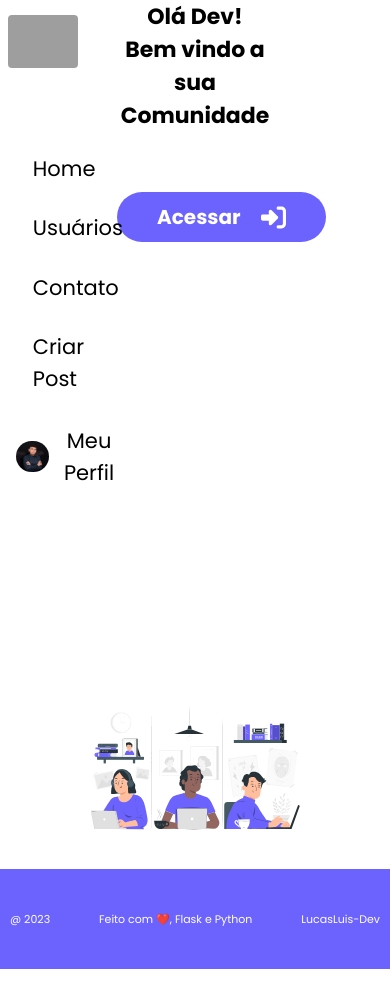
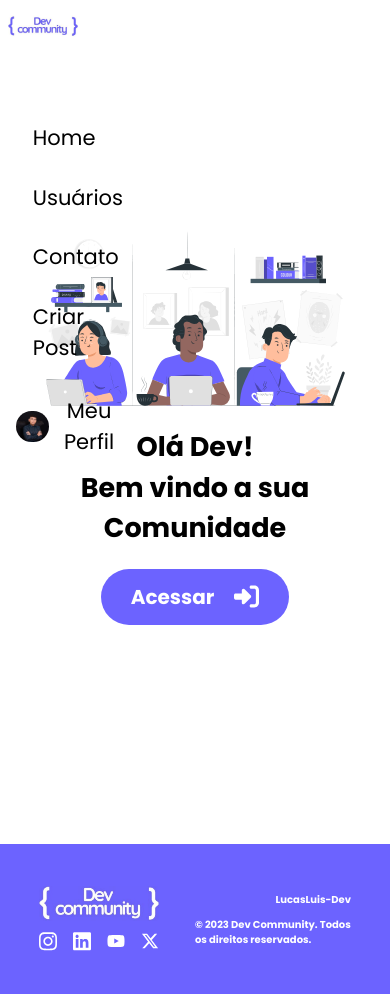
Before and after one commit to LucasLuis-Dev/Dev-Community, a Flask app: page / in a window 390 px wide. Before the commit the page ends 969 px from the top, so only its background shows below. Run offline with Flask 3, Linux system fonts and the light colour scheme; a user stored in the database is signed in; some libraries are stand-ins or nearby versions; grey boxes are pictures that could not be loaded.

Commit message:
add mobile responsive  capa.html

```diff
--- a/comunidade_dev/templates/base.html
+++ b/comunidade_dev/templates/base.html
@@ -44,14 +44,37 @@
     {% block body %}
     {% endblock %}
 
-    <footer class="flex flex-row pl-[10%] pr-[10%] bottom-[0px] w-full bg-[#6C63FF] text-white h-[100px] justify-between items-center px-[120px] mt-[25px]
-    max-[400px]:text-[11px] max-[400px]:px-[10px] ">
+    <footer class="flex flex-row px-[10%] py-[5%] bottom-[0px] w-full bg-[#6C63FF] text-white h-[100px] justify-between items-center  mt-[25px]
+    max-[480px]:h-[150px] max-[480px]:mt-[0] ">
 
-        <h2>@ 2023</h2>
+        <div class="flex flex-col justify-between gap-[40px] max-[480px]:gap-[10px]">
+            <figure>
+                <img  class="w-[220px] rounded max-[480px]:w-[120px] " src="{{ url_for('static', filename='Dev community(1)(1).jpg') }}" alt="">
+            </figure>
 
-        <h2>Feito com ❤️, Flask e Python</h2>
+            <ul class="flex flex-row justify-between items-center">
+                <li>
+                    <svg xmlns="http://www.w3.org/2000/svg" class="w-[25px] max-[480px]:w-[18px]"  viewBox="0 0 448 512"><!--! Font Awesome Free 6.4.2 by @fontawesome - https://fontawesome.com License - https://fontawesome.com/license (Commercial License) Copyright 2023 Fonticons, Inc. --><style>svg{fill:#ffffff}</style><path d="M224.1 141c-63.6 0-114.9 51.3-114.9 114.9s51.3 114.9 114.9 114.9S339 319.5 339 255.9 287.7 141 224.1 141zm0 189.6c-41.1 0-74.7-33.5-74.7-74.7s33.5-74.7 74.7-74.7 74.7 33.5 74.7 74.7-33.6 74.7-74.7 74.7zm146.4-194.3c0 14.9-12 26.8-26.8 26.8-14.9 0-26.8-12-26.8-26.8s12-26.8 26.8-26.8 26.8 12 26.8 26.8zm76.1 27.2c-1.7-35.9-9.9-67.7-36.2-93.9-26.2-26.2-58-34.4-93.9-36.2-37-2.1-147.9-2.1-184.9 0-35.8 1.7-67.6 9.9-93.9 36.1s-34.4 58-36.2 93.9c-2.1 37-2.1 147.9 0 184.9 1.7 35.9 9.9 67.7 36.2 93.9s58 34.4 93.9 36.2c37 2.1 147.9 2.1 184.9 0 35.9-1.7 67.7-9.9 93.9-36.2 26.2-26.2 34.4-58 36.2-93.9 2.1-37 2.1-147.8 0-184.8zM398.8 388c-7.8 19.6-22.9 34.7-42.6 42.6-29.5 11.7-99.5 9-132.1 9s-102.7 2.6-132.1-9c-19.6-7.8-34.7-22.9-42.6-42.6-11.7-29.5-9-99.5-9-132.1s-2.6-102.7 9-132.1c7.8-19.6 22.9-34.7 42.6-42.6 29.5-11.7 99.5-9 132.1-9s102.7-2.6 132.1 9c19.6 7.8 34.7 22.9 42.6 42.6 11.7 29.5 9 99.5 9 132.1s2.7 102.7-9 132.1z"/></svg>
+                </li>
+                <li>
+                    <svg xmlns="http://www.w3.org/2000/svg" class="w-[25px] max-[480px]:w-[18px]"  viewBox="0 0 448 512"><!--! Font Awesome Free 6.4.2 by @fontawesome - https://fontawesome.com License - https://fontawesome.com/license (Commercial License) Copyright 2023 Fonticons, Inc. --><style>svg{fill:#ffffff}</style><path d="M416 32H31.9C14.3 32 0 46.5 0 64.3v383.4C0 465.5 14.3 480 31.9 480H416c17.6 0 32-14.5 32-32.3V64.3c0-17.8-14.4-32.3-32-32.3zM135.4 416H69V202.2h66.5V416zm-33.2-243c-21.3 0-38.5-17.3-38.5-38.5S80.9 96 102.2 96c21.2 0 38.5 17.3 38.5 38.5 0 21.3-17.2 38.5-38.5 38.5zm282.1 243h-66.4V312c0-24.8-.5-56.7-34.5-56.7-34.6 0-39.9 27-39.9 54.9V416h-66.4V202.2h63.7v29.2h.9c8.9-16.8 30.6-34.5 62.9-34.5 67.2 0 79.7 44.3 79.7 101.9V416z"/></svg>
+                </li>
+                <li>
+                    <svg xmlns="http://www.w3.org/2000/svg" class="w-[25px] max-[480px]:w-[18px]"  viewBox="0 0 576 512"><!--! Font Awesome Free 6.4.2 by @fontawesome - https://fontawesome.com License - https://fontawesome.com/license (Commercial License) Copyright 2023 Fonticons, Inc. --><style>svg{fill:#ffffff}</style><path d="M549.655 124.083c-6.281-23.65-24.787-42.276-48.284-48.597C458.781 64 288 64 288 64S117.22 64 74.629 75.486c-23.497 6.322-42.003 24.947-48.284 48.597-11.412 42.867-11.412 132.305-11.412 132.305s0 89.438 11.412 132.305c6.281 23.65 24.787 41.5 48.284 47.821C117.22 448 288 448 288 448s170.78 0 213.371-11.486c23.497-6.321 42.003-24.171 48.284-47.821 11.412-42.867 11.412-132.305 11.412-132.305s0-89.438-11.412-132.305zm-317.51 213.508V175.185l142.739 81.205-142.739 81.201z"/></svg>
+                </li>
+                <li>
+                    <svg xmlns="http://www.w3.org/2000/svg" class="w-[25px] max-[480px]:w-[18px]"  viewBox="0 0 512 512"><!--! Font Awesome Free 6.4.2 by @fontawesome - https://fontawesome.com License - https://fontawesome.com/license (Commercial License) Copyright 2023 Fonticons, Inc. --><style>svg{fill:#ffffff}</style><path d="M389.2 48h70.6L305.6 224.2 487 464H345L233.7 318.6 106.5 464H35.8L200.7 275.5 26.8 48H172.4L272.9 180.9 389.2 48zM364.4 421.8h39.1L151.1 88h-42L364.4 421.8z"/></svg>
+                </li>
+            </ul>
+        </div>
 
-        <h2>LucasLuis-Dev</h2>
+
+        <div class="flex flex-col justify-between gap-[30px] items-end font-bold max-[480px]:gap-[10px]  max-[480px]:w-[50%] ">
+            <h1 class="max-[480px]:text-[10px]">LucasLuis-Dev</h1>
+            <h2 class="max-[480px]:text-[10px]">
+                © 2023 Dev Community. Todos os direitos reservados.
+            </h2>
+        </div>
 
     </footer>
     <script src="https://cdnjs.cloudflare.com/ajax/libs/flowbite/1.6.4/flowbite.min.js"></script>
--- a/comunidade_dev/templates/capa.html
+++ b/comunidade_dev/templates/capa.html
@@ -4,28 +4,28 @@
 
 <main class="pl-[10%] pr-[10%]">
 
-    <section class="flex  w-full h-screen  ">
+    <section class="flex  w-full h-screen  max-[480px]:text-center ">
 
-        <div class="flex flex-row  w-full justify-between items-center max-[400px]:flex-col ">
+        <div class="flex flex-row  w-full justify-between items-center max-[480px]:flex-col-reverse max-[480px]:justify-center">
 
-            <div class="flex flex-col w-[50%] gap-[25px]">
+            <div class="flex flex-col w-[50%] gap-[25px] max-[480px]:w-full max-[480px]:gap-[20px] max-[480px]:items-center ">
                 <h1  class="text-[50px] font-bold
-                max-[400px]:text-[22px] max-[400px]:text-center ">
+                max-[480px]:text-[27px] max-[480px]:text-center ">
                     Olá Dev!
                     <br>
                     Bem vindo a sua Comunidade
                 </h1>
-                <div class="max-[400px]:mt-[35px] flex items-center" >
+                <div class="flex items-center" >
 
-                    <a class="flex flex-row items-center gap-[20px] bg-[#6C63FF] hover:bg-[#4941FF] duration-150 text-white py-[10px] px-[45px] rounded-full text-[20px] font-bold max-[400px]:p-[10px] max-[400px]:px-[40px]  "
-                    href="{{ url_for('login') }}">
-                    Acessar
-                    <svg class="w-[25px] fill-white	" xmlns="http://www.w3.org/2000/svg"  viewBox="0 0 512 512"><!--! Font Awesome Free 6.4.2 by @fontawesome - https://fontawesome.com License - https://fontawesome.com/license (Commercial License) Copyright 2023 Fonticons, Inc. --><path d="M217.9 105.9L340.7 228.7c7.2 7.2 11.3 17.1 11.3 27.3s-4.1 20.1-11.3 27.3L217.9 406.1c-6.4 6.4-15 9.9-24 9.9c-18.7 0-33.9-15.2-33.9-33.9l0-62.1L32 320c-17.7 0-32-14.3-32-32l0-64c0-17.7 14.3-32 32-32l128 0 0-62.1c0-18.7 15.2-33.9 33.9-33.9c9 0 17.6 3.6 24 9.9zM352 416l64 0c17.7 0 32-14.3 32-32l0-256c0-17.7-14.3-32-32-32l-64 0c-17.7 0-32-14.3-32-32s14.3-32 32-32l64 0c53 0 96 43 96 96l0 256c0 53-43 96-96 96l-64 0c-17.7 0-32-14.3-32-32s14.3-32 32-32z"/></svg>
-                </a>
+                    <a class="flex flex-row items-center gap-[20px] bg-[#6C63FF] hover:bg-[#4941FF] duration-150 text-white py-[10px] px-[45px] rounded-full text-[20px] font-bold max-[480px]:p-[13px] max-[480px]:px-[30px]  "
+                        href="{{ url_for('login') }}">
+                        Acessar
+                        <svg class="w-[25px] fill-white	" xmlns="http://www.w3.org/2000/svg"  viewBox="0 0 512 512"><!--! Font Awesome Free 6.4.2 by @fontawesome - https://fontawesome.com License - https://fontawesome.com/license (Commercial License) Copyright 2023 Fonticons, Inc. --><path d="M217.9 105.9L340.7 228.7c7.2 7.2 11.3 17.1 11.3 27.3s-4.1 20.1-11.3 27.3L217.9 406.1c-6.4 6.4-15 9.9-24 9.9c-18.7 0-33.9-15.2-33.9-33.9l0-62.1L32 320c-17.7 0-32-14.3-32-32l0-64c0-17.7 14.3-32 32-32l128 0 0-62.1c0-18.7 15.2-33.9 33.9-33.9c9 0 17.6 3.6 24 9.9zM352 416l64 0c17.7 0 32-14.3 32-32l0-256c0-17.7-14.3-32-32-32l-64 0c-17.7 0-32-14.3-32-32s14.3-32 32-32l64 0c53 0 96 43 96 96l0 256c0 53-43 96-96 96l-64 0c-17.7 0-32-14.3-32-32s14.3-32 32-32z"/></svg>
+                    </a>
                 </div>
             </div>
 
-           <figure class="w-[70%]">
+           <figure class="w-[70%] max-[480px]:w-full">
                 <img class="w-full" src="{{ url_for('static', filename='Telework-pana.svg') }}" alt="">
            </figure>
         </div>
--- a/comunidade_dev/templates/navbar.html
+++ b/comunidade_dev/templates/navbar.html
@@ -2,9 +2,9 @@
 {% if current_user.is_authenticated %}
     <nav class=" flex flex-col w-[20%]  h-[87%] bg-transparent pl-[2%] py-[15px] z-30 fixed justify-start items-start gap-[30px] ">
 
-        <div class="mb-[50px]">
+        <div class="flex items-center mb-[50px]">
             <a  class="flex flex-row justify-center items-center "  href="{{ url_for('home') }}">
-                <img  class="w-[250px] rounded max-[400px]:w-[120px] " src="https://cdn.discordapp.com/attachments/965066624556232737/1088908709037621248/logo2.png" alt="">
+                <img  class="w-[220px] rounded max-[400px]:w-[120px] " src="{{ url_for('static', filename='Dev community(1).jpg') }}" alt="">
             </a>
         </div>
 
@@ -67,15 +67,15 @@
     </nav>
 
 {% else %}
-    <nav class="bg-white flex flex-row w-full h-[95px] z-30 fixed justify-between items-center pl-[10%] pr-[10%] px-[100px] max-[400px]:px-[15px] ">
+    <nav class="bg-white flex flex-row w-full h-[95px] z-30 fixed justify-between items-center px-[10%] ">
 
-        <div class="">
+        <div class="flex items-center">
             <a  class="flex flex-row justify-center items-center "  href="{{ url_for('home') }}">
-                <img  class="w-[250px] rounded max-[400px]:w-[120px] " src="https://cdn.discordapp.com/attachments/965066624556232737/1088908709037621248/logo2.png" alt="">
+                <img  class="w-[220px] rounded max-[480px]:w-[130px] " src="{{ url_for('static', filename='Dev community(1).jpg') }}" alt="">
             </a>
         </div>
 
 
-        <a class="bg-[#6C63FF] hover:bg-[#4941FF] duration-150 text-[20px] font-bold  text-white p-[10px] px-[35px] rounded-full" href="{{ url_for('login') }}">Entrar</a>
+        <a class="bg-[#6C63FF] hover:bg-[#4941FF] duration-150 text-[20px] font-bold  text-white p-[10px] px-[35px] rounded-full max-[480px]:text-[17px] max-[480px]:px-[30px]" href="{{ url_for('login') }}">Entrar</a>
     </nav>
 {% endif %}
```
Also changed, not shown: comunidade_dev/static/Dev community(1)(1).jpg (added), comunidade_dev/static/Dev community(1).jpg (added), comunidade_dev/static/logo(1).png (deleted).
